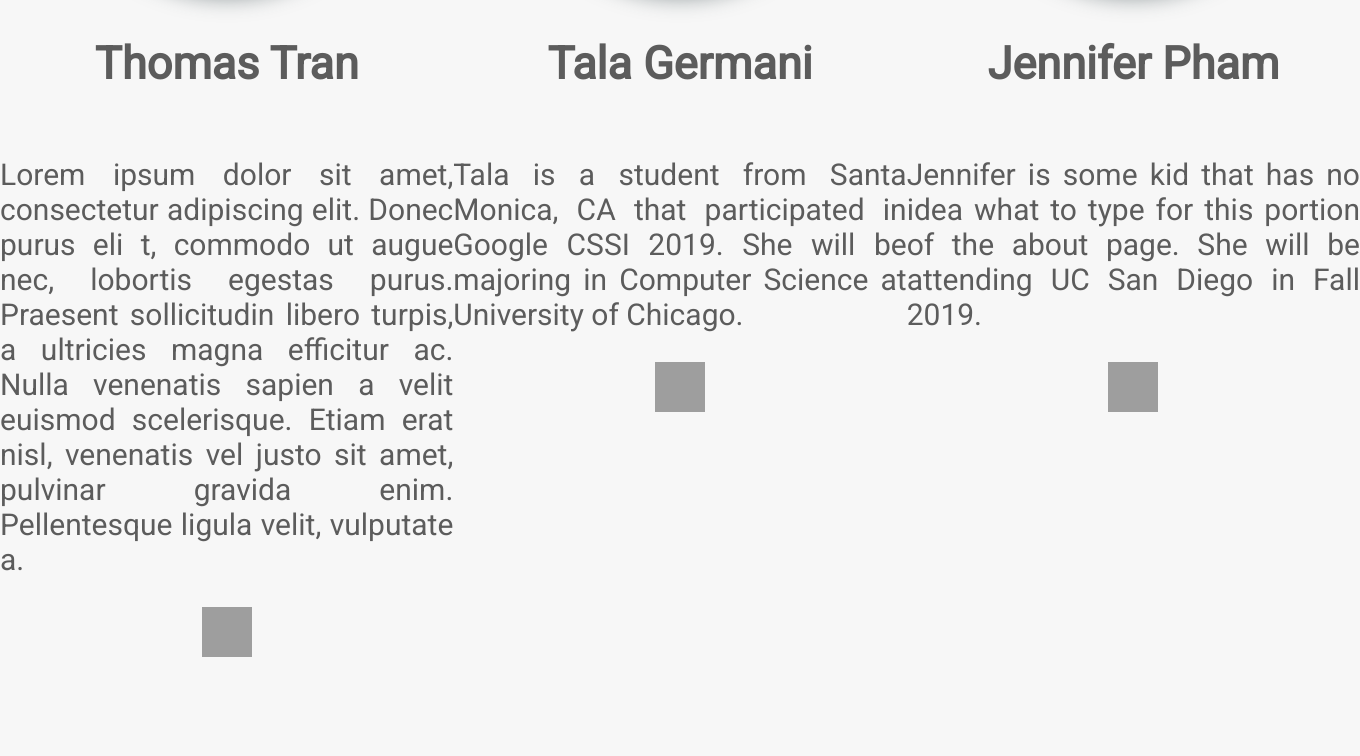
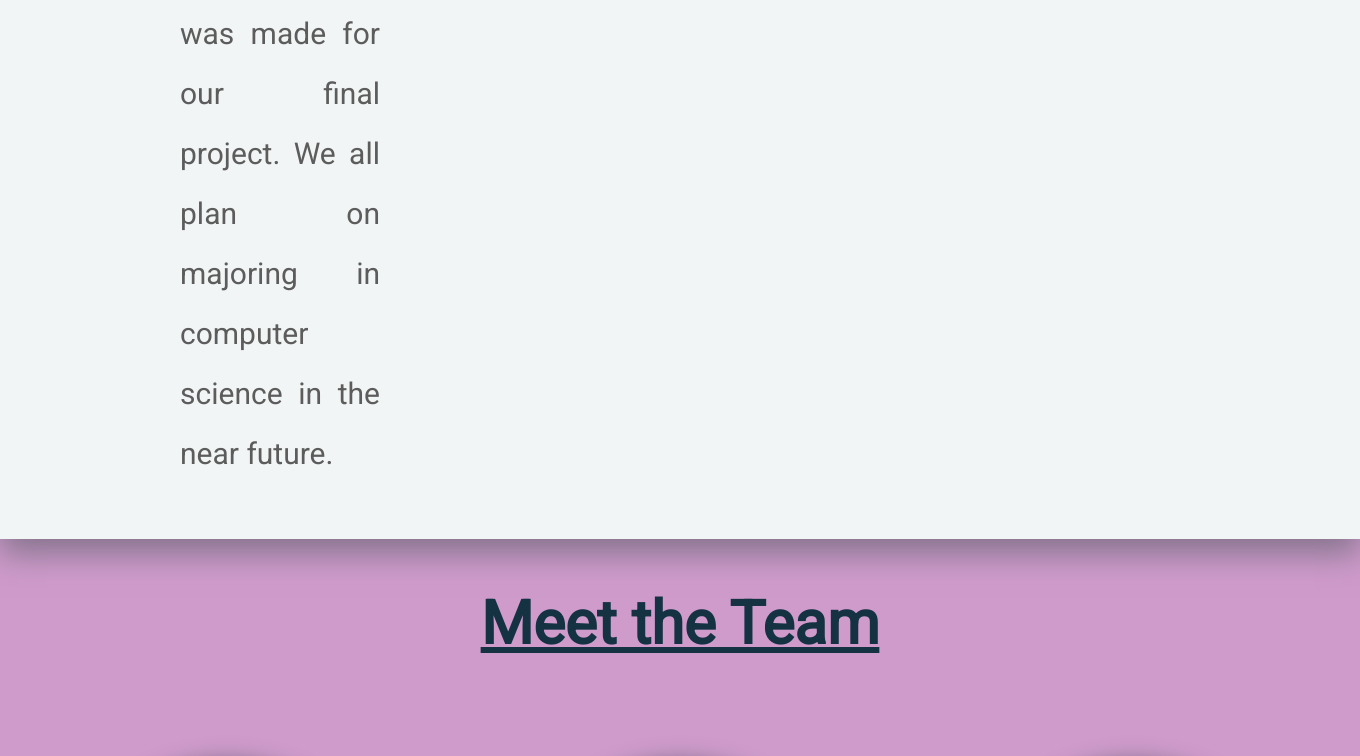
Before and after one commit to Froggerson/PinMaps, a Python web app: template templates/aboutus.html in a window 1360 px wide. Shown: the part 1791-2547 px from the top of the page. Before the commit the page ends 2448 px from the top, so only its background shows below. Run offline with Jinja, Linux system fonts and the light colour scheme; the template is opened without the code that fills it, so the values that code supplies are empty; some web fonts are replaced; grey boxes are pictures that could not be loaded.

Commit message:
Added more styling to aboutus page

```diff
--- a/styles/aboutus.css
+++ b/styles/aboutus.css
@@ -1,7 +1,6 @@
 
 /* Change the link color to #111 (black) on hover */
 body{
-  background-color:#f7f7f7;
   font-size: 30px;
   color:#5c5c5c;
 }
@@ -37,17 +36,34 @@
   color:white;
 }
 .explanation{
+  background-color: #f2f5f5;
   display:flex;
   justify-content: space-between;
+  line-height: 200%;
+  box-shadow: 0px 15px  30px rgba(62, 77, 82, 0.5);
 }
 .explanation-text{
-  display:flex;
-  justify-content: space-between;
+  text-align: justify;
+  display: flex;
+  align-items: center;
+  flex-direction: column;
+  margin:25px 180px;
+}
+.explanation-text h2{
+  color:#153243;
+  text-decoration: underline;
+  font-size: 60px;
 }
 #google-la{
   float:right;
-  width:600px;
-  height:450px;
+  width:800px;
+  height:600px;
+}
+#team{
+  color:#153243;
+  text-decoration: underline;
+  font-size: 60px;
+  text-align:center;
 }
 .creators{
   margin-top:100px;
--- a/templates/aboutus.html
+++ b/templates/aboutus.html
@@ -21,14 +21,15 @@
         </div>
       </div>
       <div class="explanation">
-        <div class="explantion-text">
+        <div class="explanation-text">
           <h2>Who We Are:</h2>
           <p>We are a trio of students participating in Google's Computer Science Summer Institute
-            in Los Angeles for Summer 2019. This website was made for our final project.</p>
+            in Los Angeles for Summer 2019. This website was made for our final project. We all plan
+            on majoring in computer science in the near future.</p>
         </div>
         <img id="google-la"src="https://4.bp.blogspot.com/-XqTkuL04jt8/V3FYtfLlF7I/AAAAAAABlqQ/nx-esLuOJrUtLPQeqwUcDfN6-tRTqfM2QCKgB/s1600/IMG_20160621_174032.jpg" alt="Google LA">
       </div>
-      <h2>Meet the Team</h2>
+      <h2 id="team">Meet the Team</h2>
       <div class="creators"><!-- Make this a flex box!-->
         <div class="us">
           <img class="profile-pic" src="https://d2gg9evh47fn9z.cloudfront.net/800px_COLOURBOX4057996.jpg" alt="">
```
